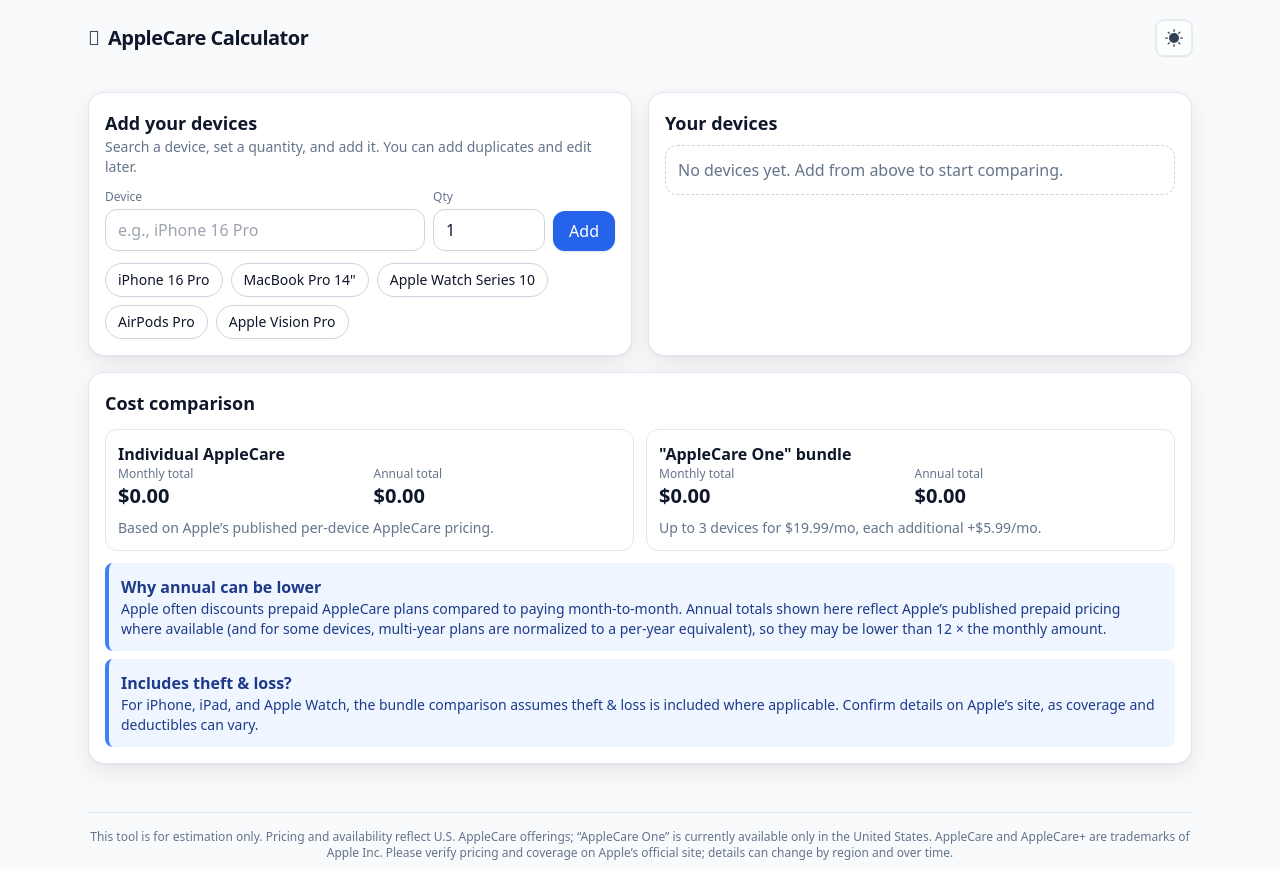
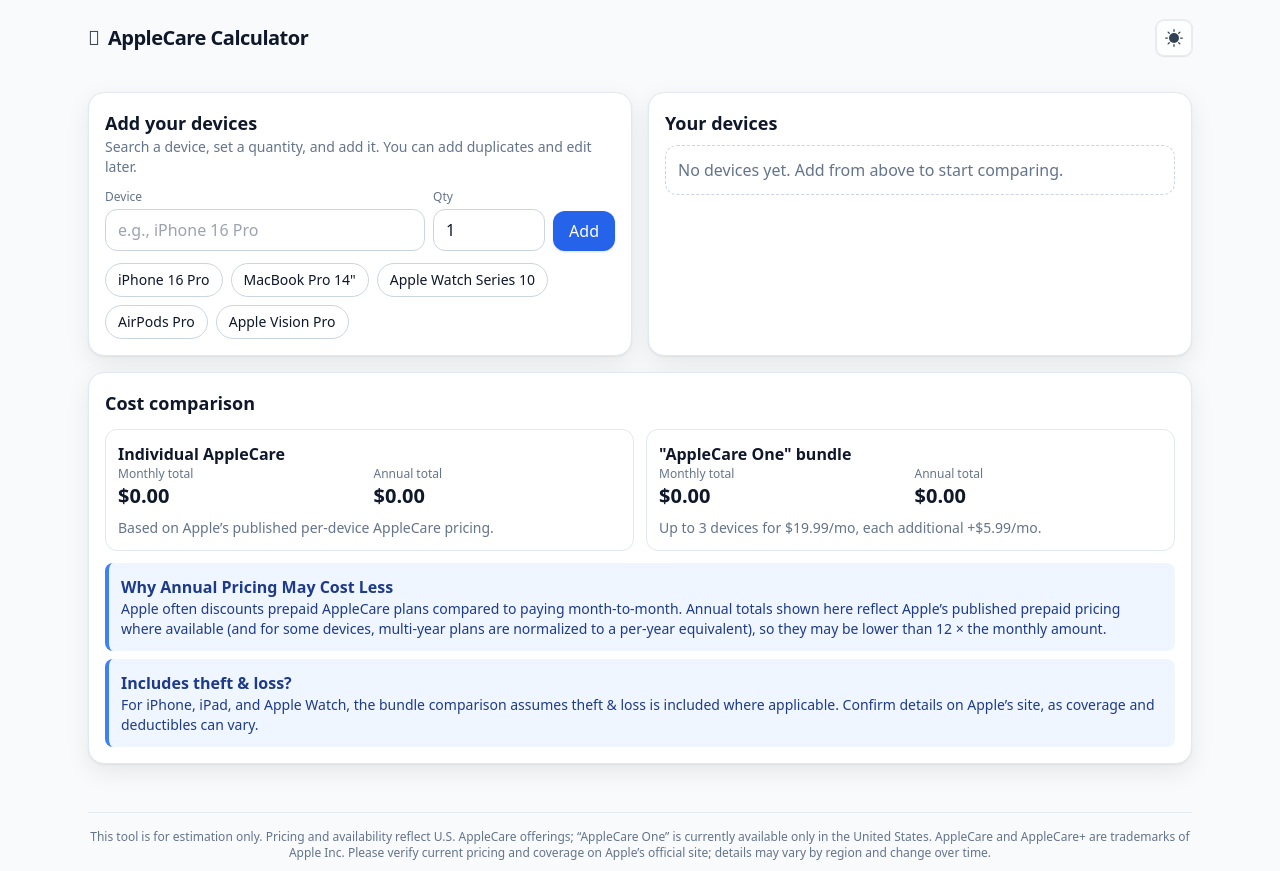
Before and after one commit to dlev02/carecompare, a plain HTML site: page index.html in a window 1280 px wide. Shown: the top 871 px of the page. Drawn offline with nearby package versions, Linux system fonts and the light colour scheme.

Commit message:
Update text for clarity and accuracy in index.html

```diff
--- a/index.html
+++ b/index.html
@@ -136,7 +136,7 @@
             <div class="text-sm" id="savingsDetail"></div>
           </div>
           <div class="rounded-lg border-l-4 border-blue-500 bg-blue-50 p-3 text-blue-900 dark:bg-blue-950/30 dark:text-blue-200">
-            <strong>Why annual can be lower</strong>
+            <strong>Why Annual Pricing May Cost Less</strong>
             <div class="text-sm">Apple often discounts prepaid AppleCare plans compared to paying month‑to‑month. Annual totals shown here reflect Apple’s published prepaid pricing where available (and for some devices, multi‑year plans are normalized to a per‑year equivalent), so they may be lower than 12 × the monthly amount.</div>
           </div>
           <div class="rounded-lg border-l-4 border-blue-500 bg-blue-50 p-3 text-blue-900 dark:bg-blue-950/30 dark:text-blue-200">
@@ -149,7 +149,7 @@
 
     <div class="mx-auto max-w-6xl px-6 pb-12">
       <div class="mt-8 border-t border-slate-200 pt-4 text-center text-xs text-slate-500 dark:border-slate-600">
-        This tool is for estimation only. Pricing and availability reflect U.S. AppleCare offerings; “AppleCare One” is currently available only in the United States. AppleCare and AppleCare+ are trademarks of Apple Inc. Please verify pricing and coverage on Apple’s official site; details can change by region and over time.
+        This tool is for estimation only. Pricing and availability reflect U.S. AppleCare offerings; “AppleCare One” is currently available only in the United States. AppleCare and AppleCare+ are trademarks of Apple Inc. Please verify current pricing and coverage on Apple’s official site; details may vary by region and change over time.
       </div>
       <div class="mt-3 flex flex-col items-center justify-center gap-3 text-center text-sm text-slate-500 md:flex-row md:justify-between">
         <div>© 2025</div>
```
